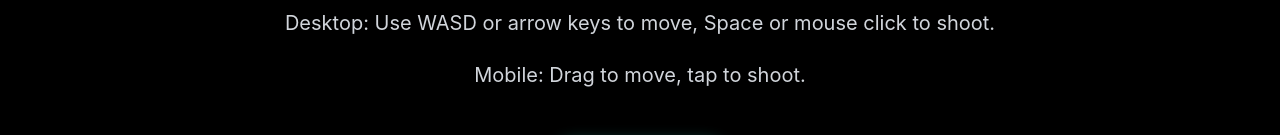
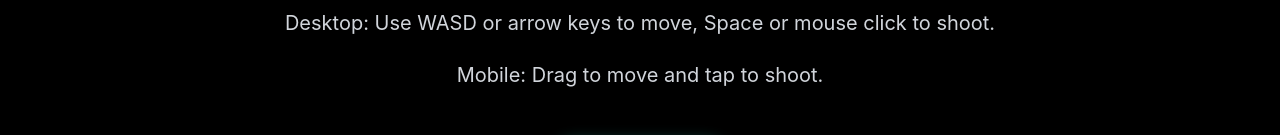
Before and after one commit to ShivaKanchi/space-rider-alpha, a plain HTML site: page index.html in a window 1280 px wide. Shown: the part 334-469 px from the top of the page. Drawn offline with nearby package versions, Linux system fonts and the light colour scheme.

Commit message:
Update index.html

```diff
--- a/index.html
+++ b/index.html
@@ -126,7 +126,7 @@
           shoot.
         </p>
         <p class="text-lg md:text-xl text-gray-300 mb-6">
-          Mobile: Drag to move, tap to shoot.
+          Mobile: Drag to move and tap to shoot.
         </p>
         <button id="startButton" class="start-button">Start Game</button>
       </div>
```
